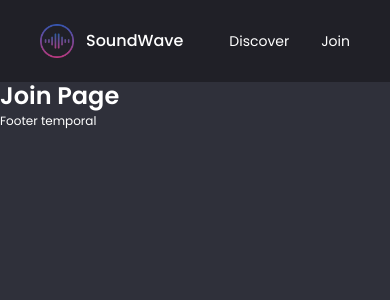
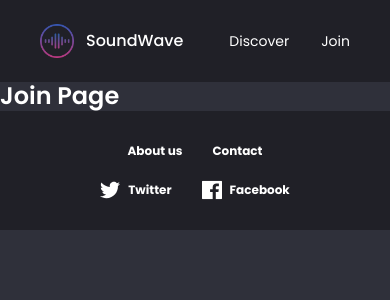
Before and after one commit to Charlottedoulcet/soundwave, a React (Vite) app: page /join in a window 390 px wide. Shown: the top 300 px of the page. Built offline with nearby package versions, Linux system fonts and the light colour scheme.

Commit message:
feat(footer): add reusable footer component with social links and styles
- Create Footer component structure
- Add About and Contact links
- Add social links with icons and labels (Twitter, Facebook)
- Apply responsive layout and design system styles

```diff
--- a/src/components/Footer/Footer.css
+++ b/src/components/Footer/Footer.css
@@ -0,0 +1,70 @@
+.footer {
+  background-color: var(--color-header-footer);
+  padding: 3rem 0;
+  font-weight: bold;
+}
+
+.footer-container {
+  max-width: 1440px;
+  margin: 0 auto;
+  padding: 0 2rem;
+
+  display: flex;
+  justify-content: space-between;
+  align-items: center;
+}
+
+.footer-links {
+  display: flex;
+  gap: 3rem;
+}
+
+.footer-link {
+  font-size: var(--font-size-base);
+  color: var(--color-white);
+  transition: color var(--transition-normal);
+}
+
+.footer-link:hover {
+  color: var(--color-accent);
+}
+
+.footer-social {
+  display: flex;
+  gap: 3rem;
+  align-items: center;
+}
+
+.footer-socialLink {
+  display: flex;
+  align-items: center;
+  gap: 0.8rem;
+  font-size: var(--font-size-base);
+  color: var(--color-white);
+  transition: color var(--transition-normal);
+}
+
+.footer-socialLink img {
+  width: 20px;
+  height: 20px;
+}
+
+.footer-socialLink:hover {
+  color: var(--color-accent);
+}
+
+.footer-socialLink:hover img {
+  opacity: 0.8;
+}
+
+@media (max-width: 768px) {
+  .footer-container {
+    flex-direction: column;
+    gap: 2rem;
+  }
+
+  .footer-links,
+  .footer-social {
+    justify-content: center;
+  }
+}
--- a/src/components/Footer/Footer.jsx
+++ b/src/components/Footer/Footer.jsx
@@ -1,9 +1,40 @@
+import "./Footer.css";
+import twitterIcon from "../../assets/images/twitter.svg";
+import facebookIcon from "../../assets/images/facebook.svg";
+
 const Footer = () => {
   return (
-    <footer>
-      <p>Footer temporal</p>
+    <footer className="footer">
+      <div className="footer-container">
+        <ul className="footer-links">
+          <li>
+            <a href="#" className="footer-link">
+              About us
+            </a>
+          </li>
+          <li>
+            <a href="#" className="footer-link">
+              Contact
+            </a>
+          </li>
+        </ul>
+        <ul className="footer-social">
+          <li>
+            <a className="footer-socialLink" href="https://twitter.com" target="_blank" rel="noreferrer">
+              <img src={twitterIcon} alt="Twitter"></img>
+              <span>Twitter</span>
+            </a>
+          </li>
+          <li>
+            <a className="footer-socialLink" href="https://facebook.com" target="_blank" rel="noreferrer">
+              <img src={facebookIcon} alt="Facebook"></img>
+              <span>Facebook</span>
+            </a>
+          </li>
+        </ul>
+      </div>
     </footer>
   );
 };
 
-export default Footer
+export default Footer;
```
Also changed, not shown: src/components/Navbar/Navbar.jsx (+15 -11 lines).
